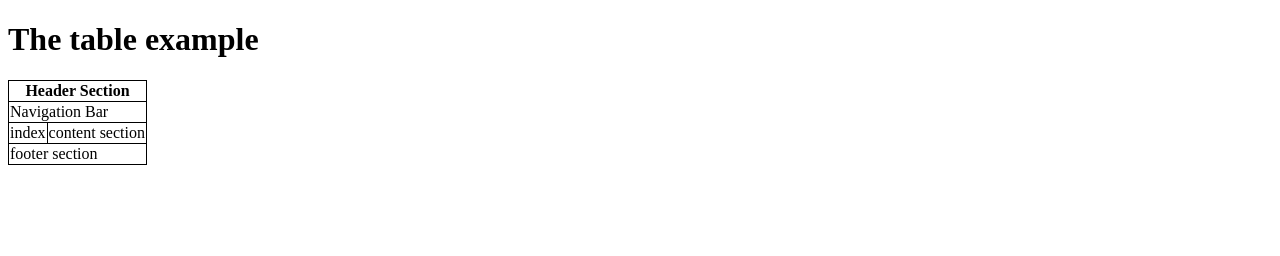
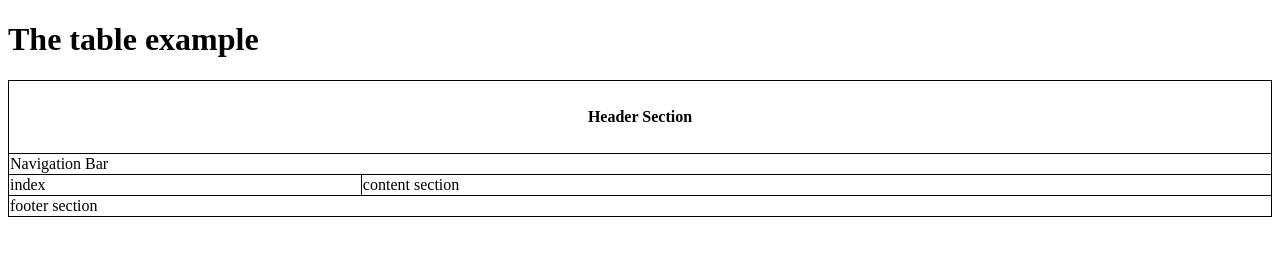
Before and after one commit to RonnaSat/DIIShop, a plain HTML site: page index.html in a window 1280 px wide. Drawn offline with Linux system fonts and the light colour scheme.

Commit message:
cell size

```diff
--- a/style.css
+++ b/style.css
@@ -3,3 +3,9 @@
     border:1px solid black;
     border-collapse: collapse;
   }
+  table{
+      width: 100%;
+  }
+  th{
+      height: 70px;
+  }
```
